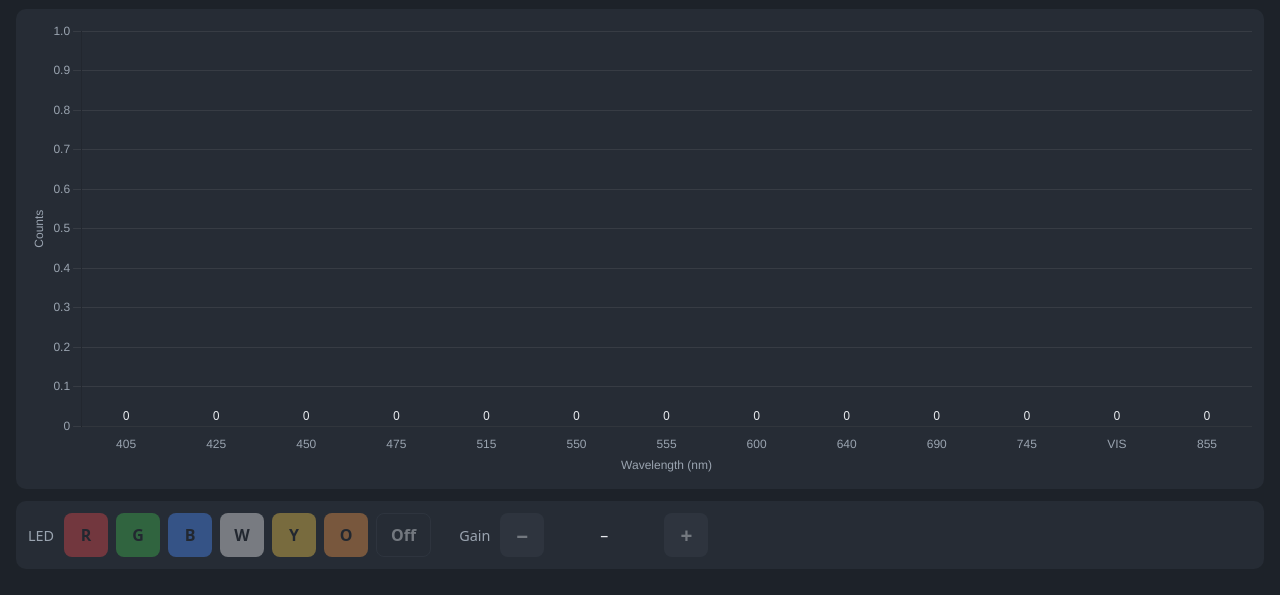
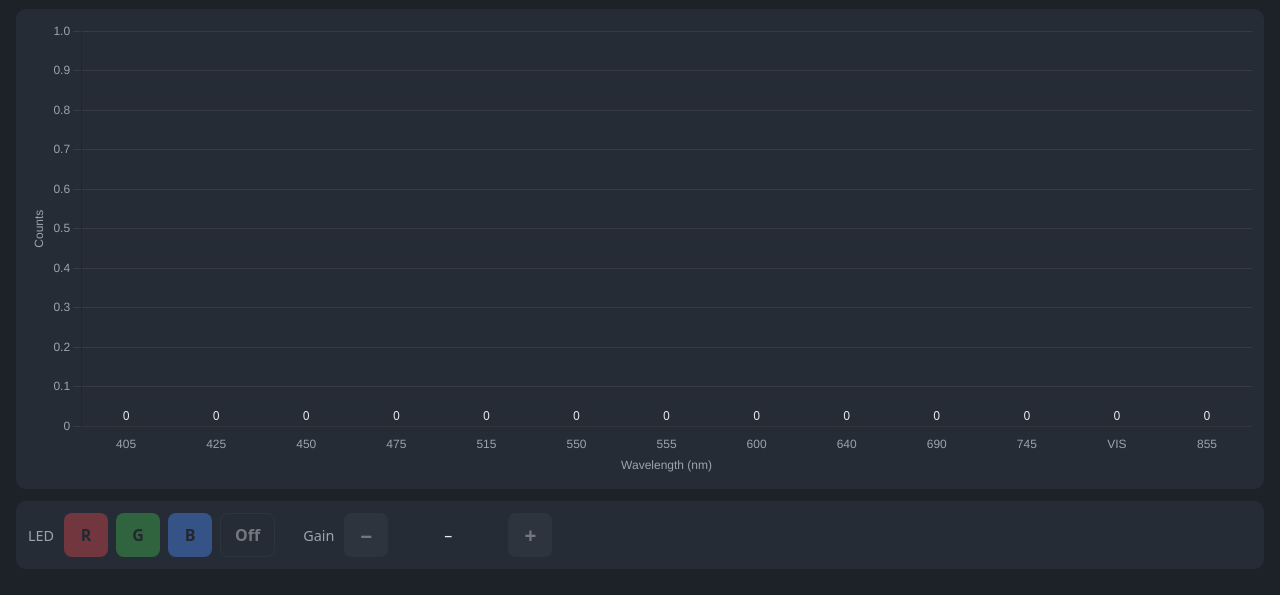
Before and after one commit to DavidSrojas/Spectrometer, a plain HTML site: page index.html in a window 1280 px wide. Shown: the part 65-660 px from the top of the page. Drawn offline with nearby package versions, Linux system fonts and the light colour scheme.

Commit message:
Update index.html

```diff
--- a/index.html
+++ b/index.html
@@ -44,9 +44,7 @@
     <button class="led" data-cmd="R" style="background:#e5484d" aria-label="Red LED" disabled>R</button>
     <button class="led" data-cmd="G" style="background:#3fb950" aria-label="Green LED" disabled>G</button>
     <button class="led" data-cmd="B" style="background:#4c8dff" aria-label="Blue LED" disabled>B</button>
-    <button class="led" data-cmd="W" style="background:#f2f2f2" aria-label="White LED" disabled>W</button>
-    <button class="led" data-cmd="Y" style="background:#f2c94c" aria-label="Yellow LED" disabled>Y</button>
-    <button class="led" data-cmd="O" style="background:#f2994a" aria-label="Orange LED" disabled>O</button>
+
     <button class="led off" data-cmd="C" disabled>Off</button>
   </div>
   <div class="group">
```
